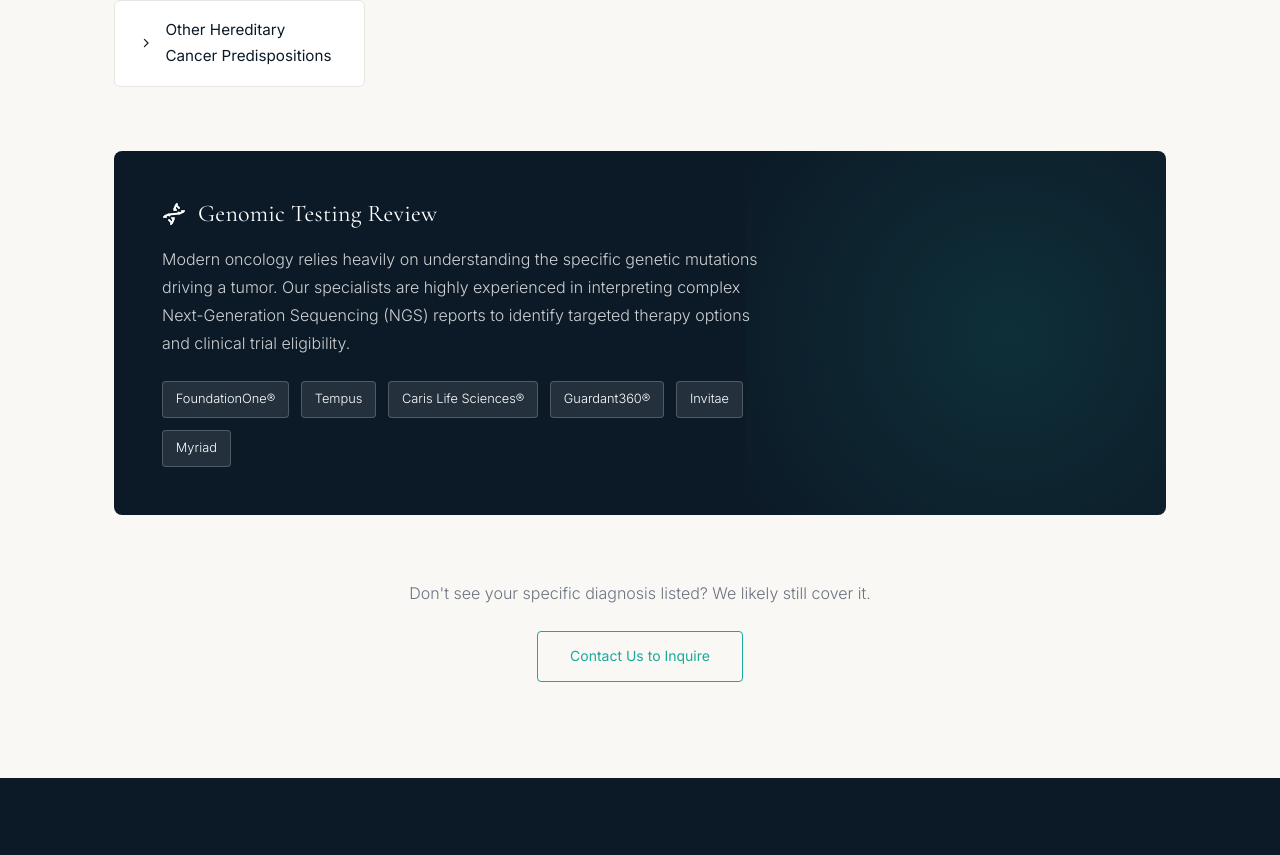
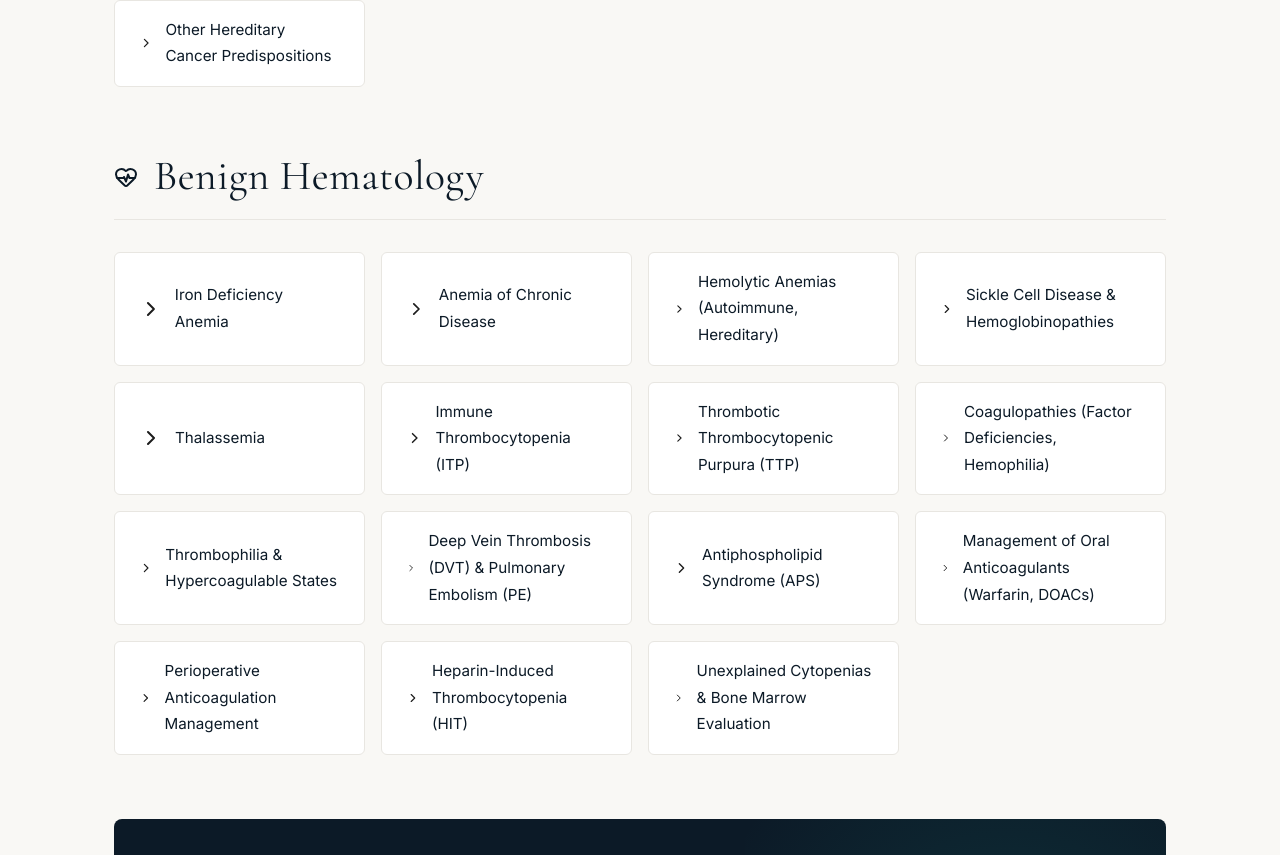
Before and after one commit to nky23b-ai/cancerclaritymd, a plain HTML site: page conditions.html in a window 1280 px wide. Shown: the part 1848-2703 px from the top of the page. Drawn offline with nearby package versions, Linux system fonts and the light colour scheme.

Commit message:
Add files via upload

```diff
--- a/conditions.html
+++ b/conditions.html
@@ -579,6 +579,28 @@
                 </ul>
             </div>
 
+            <!-- Benign Hematology -->
+            <div class="condition-category">
+                <h2><i data-lucide="heart-pulse"></i> Benign Hematology</h2>
+                <ul class="condition-list">
+                    <li class="condition-item"><i data-lucide="chevron-right"></i><span>Iron Deficiency Anemia</span></li>
+                    <li class="condition-item"><i data-lucide="chevron-right"></i><span>Anemia of Chronic Disease</span></li>
+                    <li class="condition-item"><i data-lucide="chevron-right"></i><span>Hemolytic Anemias (Autoimmune, Hereditary)</span></li>
+                    <li class="condition-item"><i data-lucide="chevron-right"></i><span>Sickle Cell Disease & Hemoglobinopathies</span></li>
+                    <li class="condition-item"><i data-lucide="chevron-right"></i><span>Thalassemia</span></li>
+                    <li class="condition-item"><i data-lucide="chevron-right"></i><span>Immune Thrombocytopenia (ITP)</span></li>
+                    <li class="condition-item"><i data-lucide="chevron-right"></i><span>Thrombotic Thrombocytopenic Purpura (TTP)</span></li>
+                    <li class="condition-item"><i data-lucide="chevron-right"></i><span>Coagulopathies (Factor Deficiencies, Hemophilia)</span></li>
+                    <li class="condition-item"><i data-lucide="chevron-right"></i><span>Thrombophilia & Hypercoagulable States</span></li>
+                    <li class="condition-item"><i data-lucide="chevron-right"></i><span>Deep Vein Thrombosis (DVT) & Pulmonary Embolism (PE)</span></li>
+                    <li class="condition-item"><i data-lucide="chevron-right"></i><span>Antiphospholipid Syndrome (APS)</span></li>
+                    <li class="condition-item"><i data-lucide="chevron-right"></i><span>Management of Oral Anticoagulants (Warfarin, DOACs)</span></li>
+                    <li class="condition-item"><i data-lucide="chevron-right"></i><span>Perioperative Anticoagulation Management</span></li>
+                    <li class="condition-item"><i data-lucide="chevron-right"></i><span>Heparin-Induced Thrombocytopenia (HIT)</span></li>
+                    <li class="condition-item"><i data-lucide="chevron-right"></i><span>Unexplained Cytopenias & Bone Marrow Evaluation</span></li>
+                </ul>
+            </div>
+
             <!-- Genomic Testing Box -->
             <div class="genomic-box">
                 <div class="genomic-content">
```
Also changed, not shown: consultation-options.html (+5 -2 lines).
